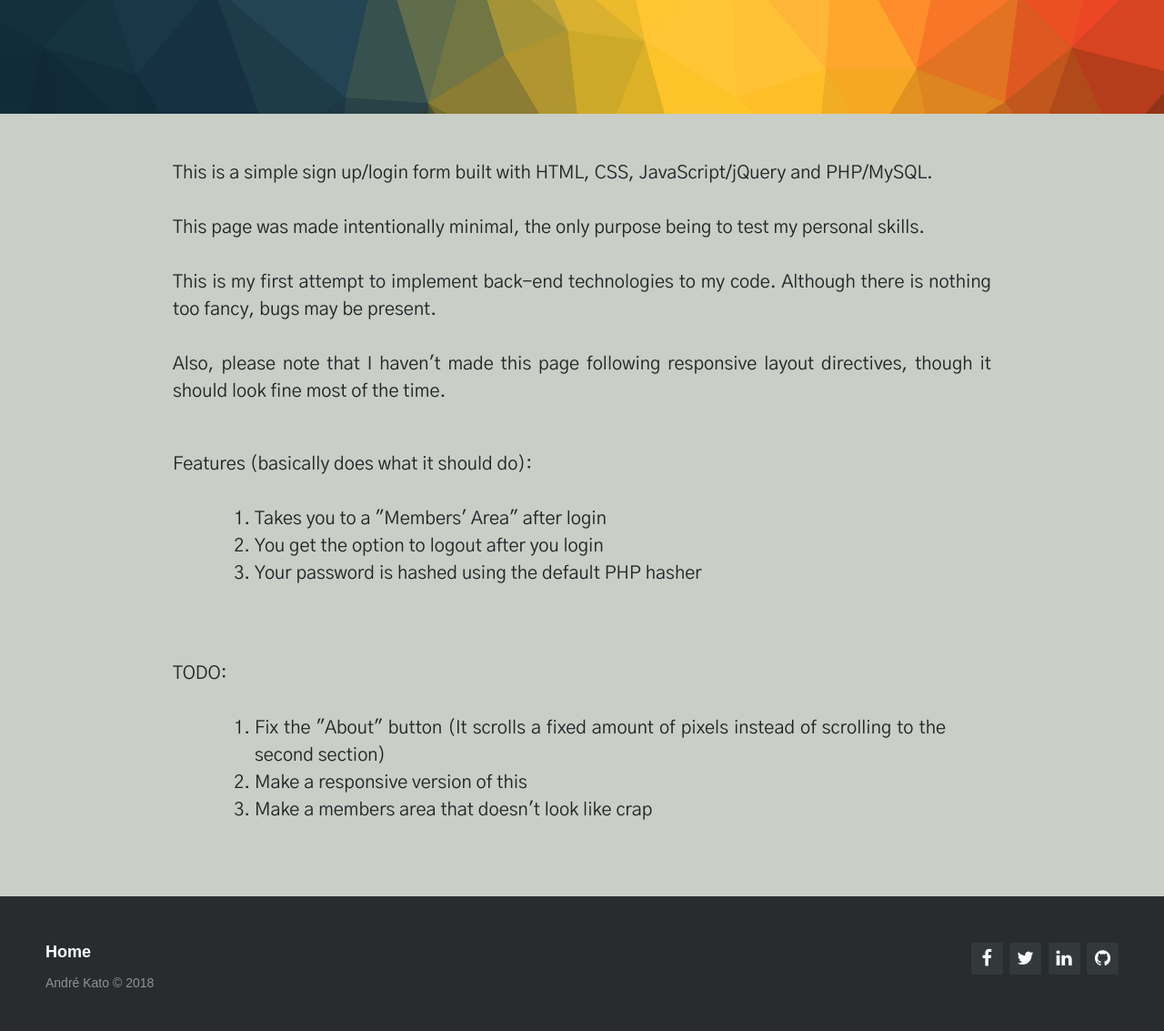
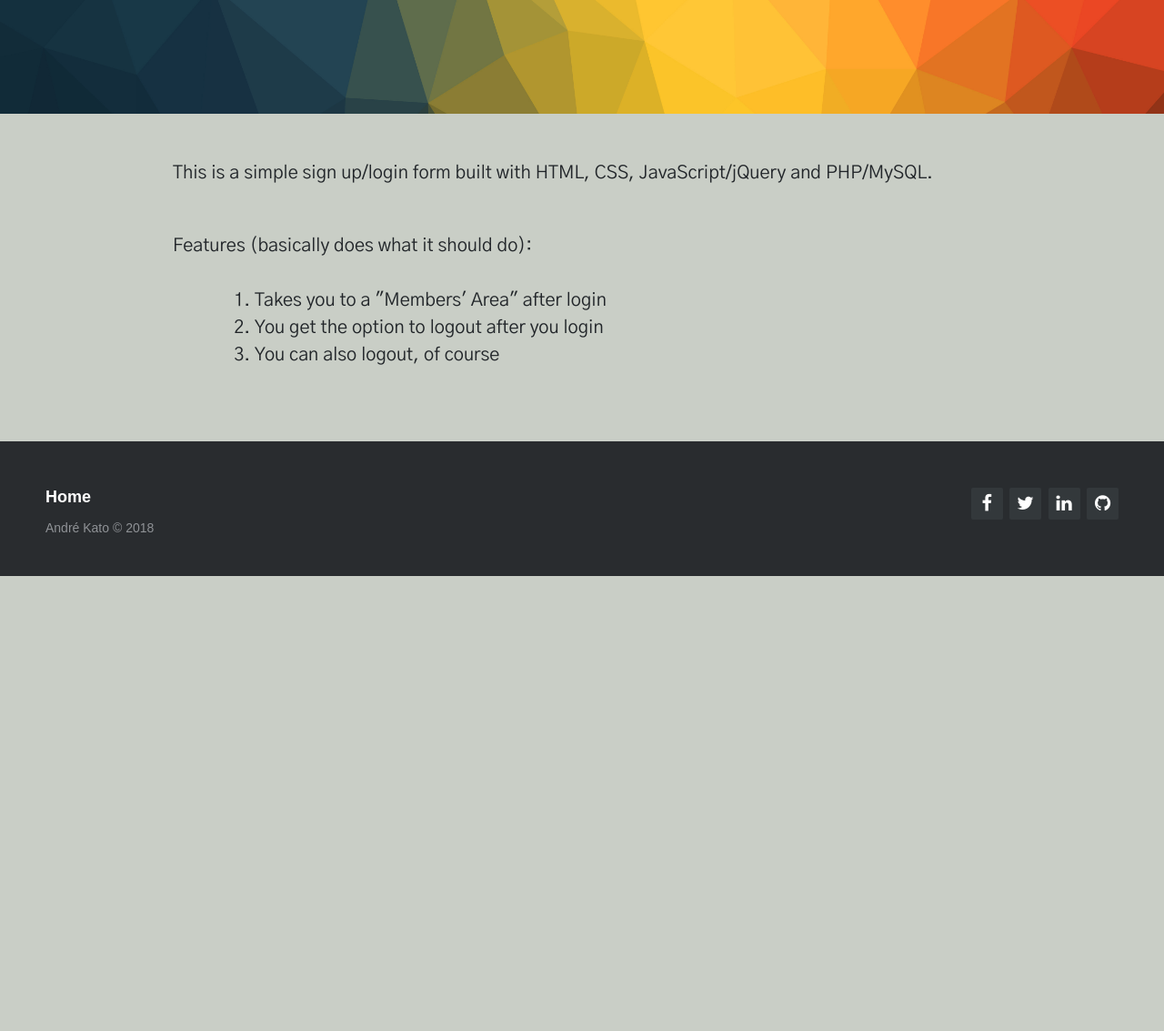
Before and after one commit to andrekato1/signuploginform, a PHP site: page / in a window 1280 px wide. Shown: the part 675-1808 px from the top of the page at 91% size. After the commit the page ends 1308 px from the top, so only its background shows below. Run offline with PHP 8.4, Linux system fonts and the light colour scheme; some libraries are stand-ins or nearby versions.

Commit message:
Removed the 'TODO' list from the 'About' section

```diff
--- a/includes/db_handler.inc.php
+++ b/includes/db_handler.inc.php
@@ -2,6 +2,6 @@
     $dbServer = '';
     $dbUsername = '';
     $dbPassword = '';
-    $dbName = 'loginsys';
+    $dbName = '';
     $conn = mysqli_connect($dbServer, $dbUsername, $dbPassword, $dbName);
 ?>
--- a/index.php
+++ b/index.php
@@ -82,27 +82,13 @@
     </div>
 
     <div class="about">
-        <p>This is a simple sign up/login form built with HTML, CSS, JavaScript/jQuery and PHP/MySQL.
-            <br>
-            <br> This page was made intentionally minimal, the only purpose being to test my personal skills.
-            <br>
-            <br> This is my first attempt to implement back-end technologies to my code. Although there is nothing too fancy,
-            bugs may be present.
-            <br>
-            <br> Also, please note that I haven't made this page following responsive layout directives, though it should look
-            fine most of the time.</p>
+        <p>This is a simple sign up/login form built with HTML, CSS, JavaScript/jQuery and PHP/MySQL.</p>
 
         <p>Features (basically does what it should do):
             <ol>
                 <li>Takes you to a "Members' Area" after login</li>
                 <li>You get the option to logout after you login</li>
-                <li>Your password is hashed using the default PHP hasher</li>
-            </ol>
-            <p>TODO:</p>
-            <ol>
-                <li>Fix the "About" button (It scrolls a fixed amount of pixels instead of scrolling to the second section)</li>
-                <li>Make a responsive version of this</li>
-                <li>Make a members area that doesn't look like crap</li>
+                <li>You can also logout, of course</li>
             </ol>
         </p>
     </div>
```
